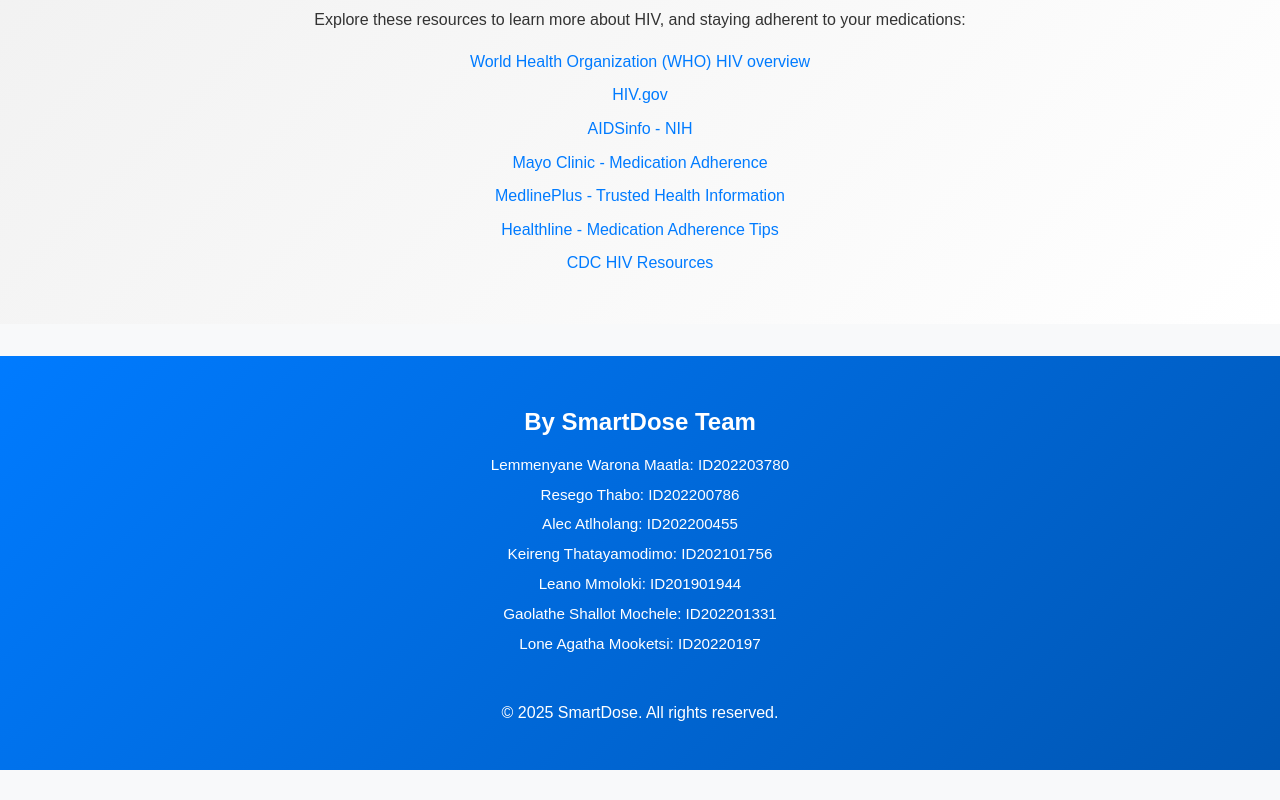
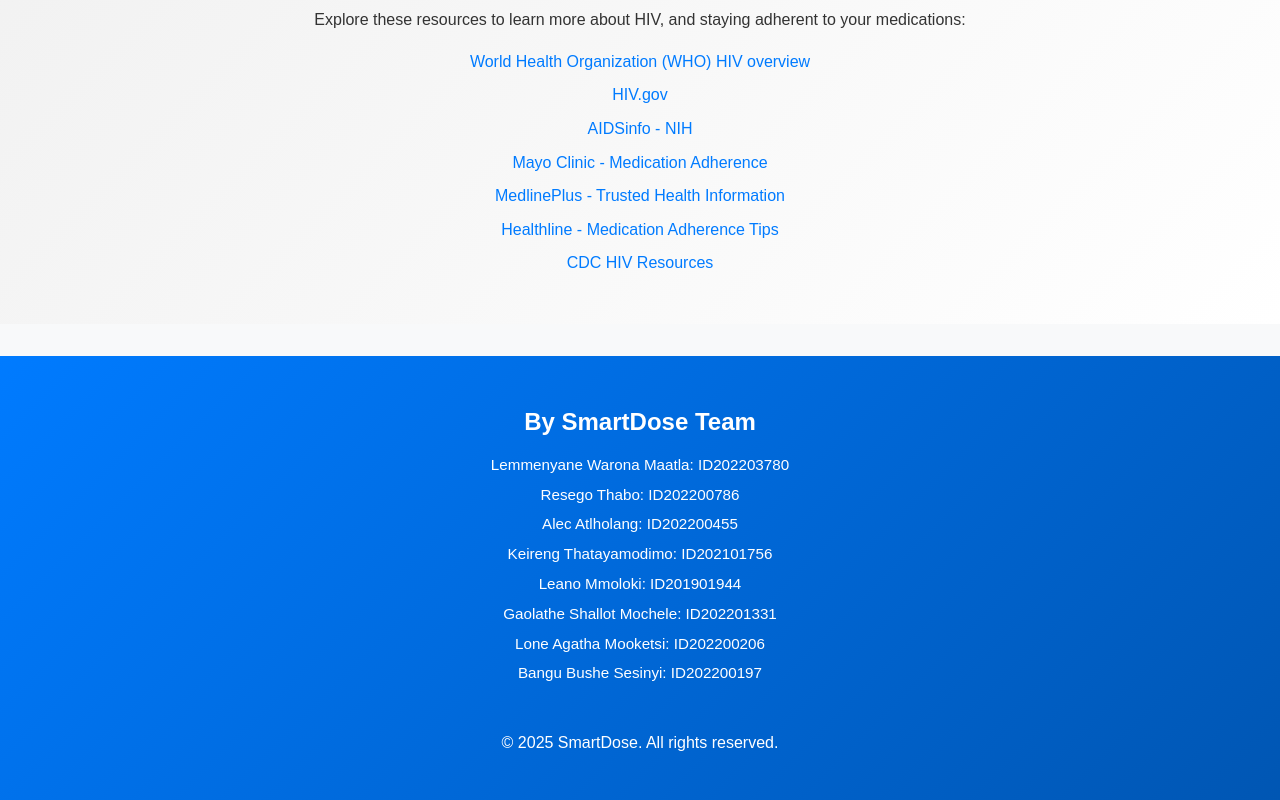
Before and after one commit to smartdose1/smartdose, a plain HTML site: page index.html in a window 1280 px wide. Shown: the part 4393-5193 px from the top of the page. Before the commit the page ends 5163 px from the top, so only its background shows below. Drawn offline with Linux system fonts and the light colour scheme.

Commit message:
Update index.html

```diff
--- a/index.html
+++ b/index.html
@@ -192,7 +192,8 @@
         <li>Keireng Thatayamodimo: ID202101756</li>
         <li>Leano Mmoloki: ID201901944</li>
         <li>Gaolathe Shallot Mochele: ID202201331</li>
-        <li>Lone Agatha Mooketsi: ID20220197</li>
+        <li>Lone Agatha Mooketsi: ID202200206</li>
+        <li>Bangu Bushe Sesinyi: ID202200197</li>
     </ul>
   </div>
   <p>&copy; 2025 SmartDose. All rights reserved.</p>
```
